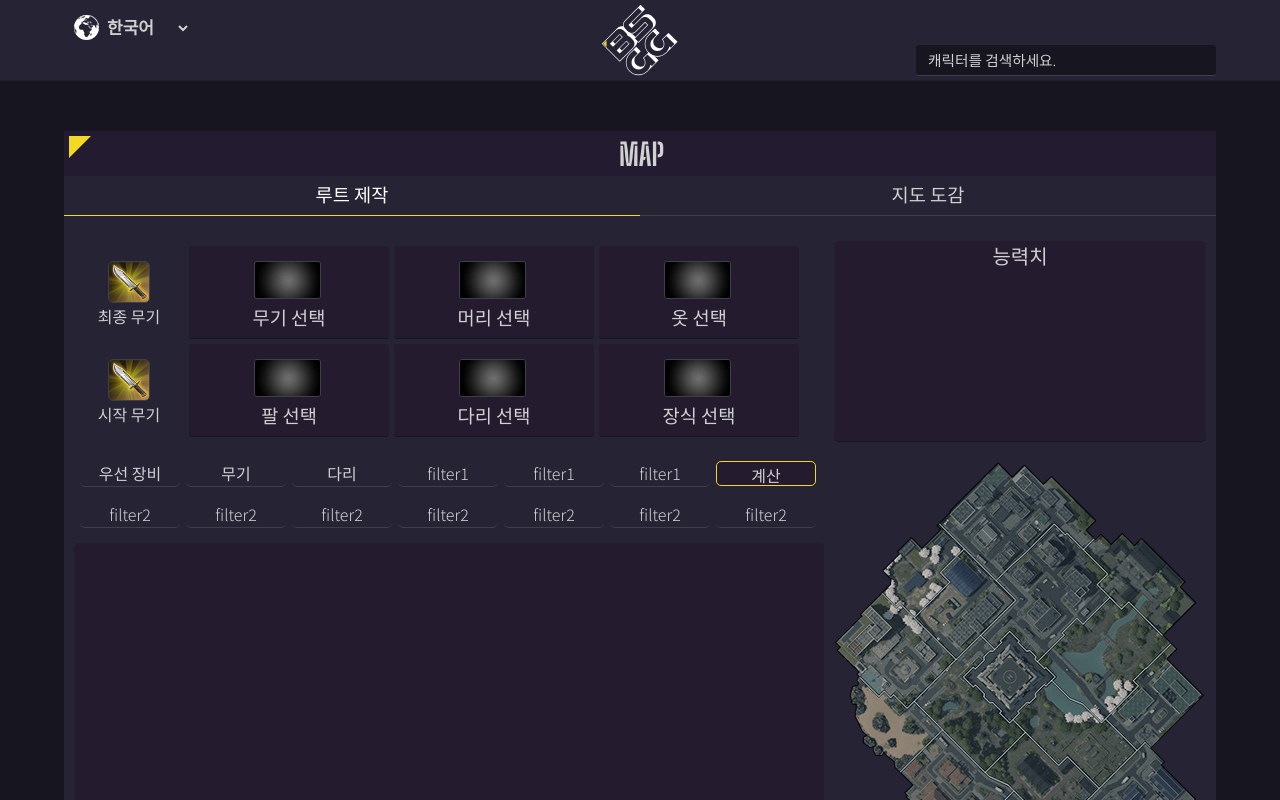
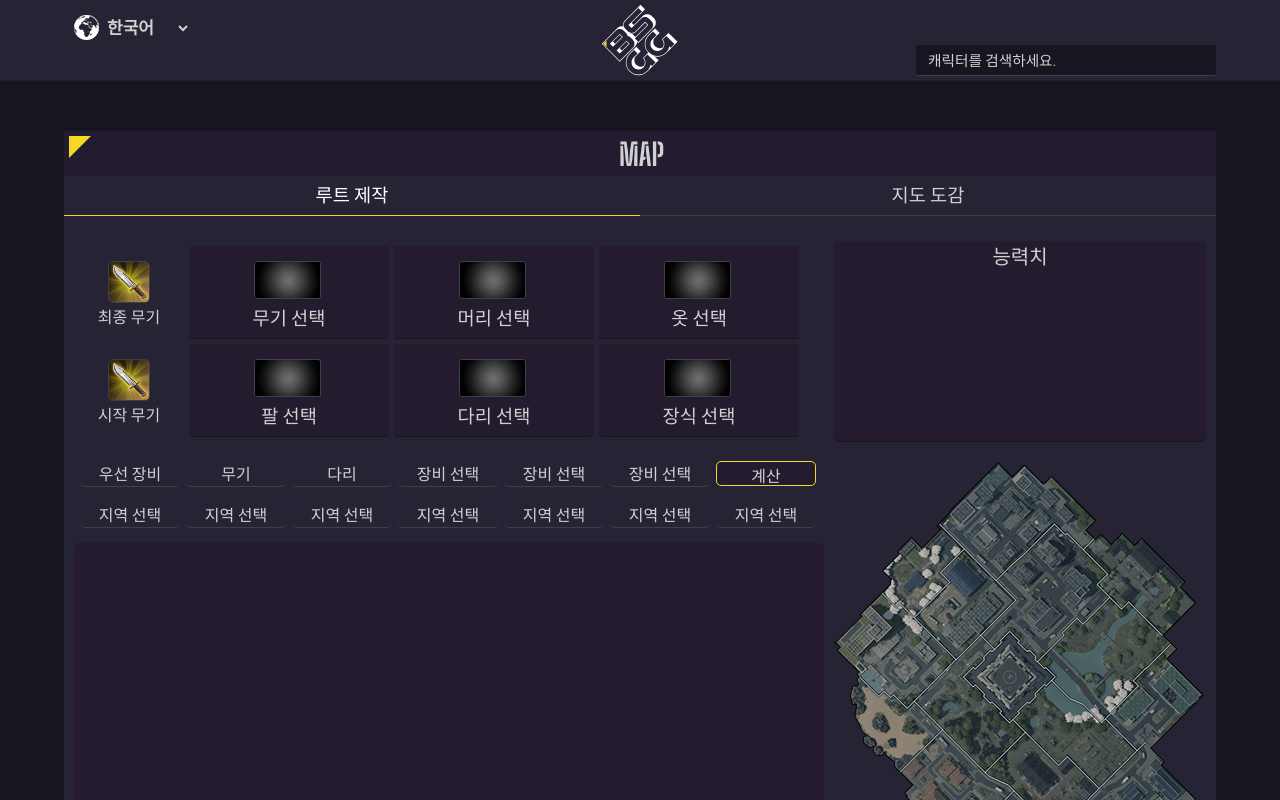
Before and after one commit to TunaChamchi/bsgg, a React (Create React App) app: page /Route in a window 1280 px wide. Shown: the top 800 px of the page. Built offline with nearby package versions, Linux system fonts and the light colour scheme.

Commit message:
루트 마무리 디자인

```diff
--- a/src/data/inGame/armor.json
+++ b/src/data/inGame/armor.json
@@ -333,13 +333,6 @@
         "공격력": "+8",
         "방어력": "+8",
         "스태미너재생": "+100%"
-      }
-    },
-    "드레스셔츠": {
-      "grade": "고급",
-      "stat": {
-        "방어력": "+5",
-        "체력재생": "+1.4"
       }
     },
     "비키니": {
--- a/src/index.css
+++ b/src/index.css
@@ -1854,7 +1854,7 @@ button:hover{
 .Route_L_StartItem_dropbox_all{
     position: absolute;
     max-height: 400px;
-    overflow: scroll;
+    overflow: auto;
     border-radius: 5px;
     background-color: #171520;
     z-index: 1;
@@ -1889,7 +1889,7 @@ button:hover{
 .Route_L_PickItem_dropbox_all{
     position: absolute;
     max-height: 400px;
-    overflow: scroll;
+    overflow: auto;
     border-radius: 5px;
     margin-top: 95px;
     background-color: #171520;
@@ -2009,6 +2009,7 @@ button:hover{
     border-radius: 5px;
     border-bottom: 1px solid #171520;
     overflow-y: scroll;
+    overflow-x: hidden;
 }
 .Route_L_RouteX{
     padding-top: 5px;
@@ -2071,6 +2072,14 @@ button:hover{
     text-align: center;
     border-radius: 5px;
 }
+
+.Route_R_stat_span{
+    margin-left: 20px;
+    display: inline-block;
+    width: 160px;
+    font-size: 11pt;
+    text-align: left;
+}
 .Route_R_Map{
     width: 372px;
     height: 630px;
@@ -2559,7 +2568,7 @@ button:hover{
 }
 .Route_R_Mapitem_allbox{
     width: 372px;
-    height: 236px;
+    height: 246px;
     background-color:  #241b2f;
     border-bottom: 1px solid #171520;
     border-radius: 5px;
--- a/src/locale/en.json
+++ b/src/locale/en.json
@@ -30,9 +30,9 @@
     "능력치":"Stats",
     "계산":"Make",
     "선택":"Select",
-    "우선 장비":"우선 장비",
-    "filter1":"filter1",
-    "filter2":"filter2",
+    "우선 장비":"First Item",
+    "filter1":"Select Item",
+    "filter2":"Select Area",
     "footer":"BSGG.kr isn’t endorsed by Nimble Neuron.\n Eternal Return: Black Survival is trademarks or registered trademarks of Nimble Neuron.\n Data Based on Nimble Neuron",
     "question":"The character tier is based on the winning rate, pick rate, average skill, and average rank of characters based on official statistics. Duo and squad statistics reduce the influence on average kill and tier of average rank.",
     "question_item":"Armor item statistics are data on the win rate based on all characters due to lack of data. It is not the armor win rate for each character.",
--- a/src/locale/jp.json
+++ b/src/locale/jp.json
@@ -29,10 +29,10 @@
     "시작 무기":"試作武器",
     "능력치":"能力値",
     "계산":"計算",
-    "선택":"Select",
-    "우선 장비":"우선 장비",
-    "filter1":"filter1",
-    "filter2":"filter2",
+    "선택":"選択",
+    "우선 장비":"優先物品",
+    "filter1":"物品選択",
+    "filter2":"地域選択",
     "footer":"BSGG.kr isn’t endorsed by Nimble Neuron.\nEternal Return: Black Survival is trademarks or registered trademarks of Nimble Neuron.\nData Based on Nimble Neuron",
     "question":"キャラクターティアは、公式統計を基にしたキャラクターの勝率、ピック率、平均キル数、平均順位などを基に作られます。 デュオとスクワッドの統計では、平均キール数と平均順位のティアへの影響力が減少します。",
     "question_item":"防具アイテムの統計は、資料不足により全キャラクター基準勝率資料です。 各キャラクター別の防御球の勝率ではありません。",
--- a/src/locale/ko.json
+++ b/src/locale/ko.json
@@ -31,8 +31,8 @@
     "계산":"계산",
     "선택":"선택",
     "우선 장비":"우선 장비",
-    "filter1":"filter1",
-    "filter2":"filter2",
+    "filter1":"장비 선택",
+    "filter2":"지역 선택",
     "footer":"BSGG.kr isn’t endorsed by Nimble Neuron.\nEternal Return: Black Survival is trademarks or registered trademarks of Nimble Neuron.\nData Based on Nimble Neuron",
     "question":"캐릭터 티어는 공식 통계를 기반으로한 캐릭터들의 승률, 픽률, 평균킬수, 평균순위 등을 바탕으로 만들어집니다. 듀오와 스쿼드 통계에서는 평균킬수와 평균순위의 티어에 미치는 영향력이 감소합니다.",
     "question_item":"방어구 아이템 통계는 자료부족으로 인해 전 캐릭터 기준 승률 자료입니다. 각 캐릭터별 방어구 승률이 아닙니다.",
--- a/src/locale/scn.json
+++ b/src/locale/scn.json
@@ -29,10 +29,10 @@
     "시작 무기":"开始武器",
     "능력치":"能力值",
     "계산":"计算",
-    "선택":"Select",
-    "우선 장비":"우선 장비",
-    "filter1":"filter1",
-    "filter2":"filter2",
+    "선택":"选择",
+    "우선 장비":"首先物品",
+    "filter1":"物品选择",
+    "filter2":"地区选择",
     "footer":"BSGG.kr isn’t endorsed by Nimble Neuron.\nEternal Return: Black Survival is trademarks or registered trademarks of Nimble Neuron.\nData Based on Nimble Neuron",
     "question":"字符层是根据官方统计的获胜率,选择率,平均技能,平均等级等来计算的。 多重和班级的统计数字减少 了普通杀戮和普通等级的影响。",
     "question_item":"装甲项目统计数据是由于缺少 数据而基于所有角色的获胜率数据。不是每个角色的装甲赢率。",
--- a/src/pages/RouteM.js
+++ b/src/pages/RouteM.js
@@ -548,6 +548,7 @@ class RouteM extends Component {
         }
 
         select[type] = value;
+        this.selectItemStat(select);
         this.setState({select: select, selectViewList: [], selectType:''});
     }
     selectTypeHandler = (e, type) => {
@@ -795,7 +796,7 @@ class RouteM extends Component {
                             {
                                 addStat.map((stat, idx) => {
                                     return (
-                                        <div key={'stat_'+idx}>
+                                        <div className="Route_R_stat_span" key={'stat_'+idx}>
                                             <span>{stat['name'] + ' : ' + stat['value']}</span>
                                         </div>
                                     )
```
Also changed, not shown: src/data/inGame/item.json.
